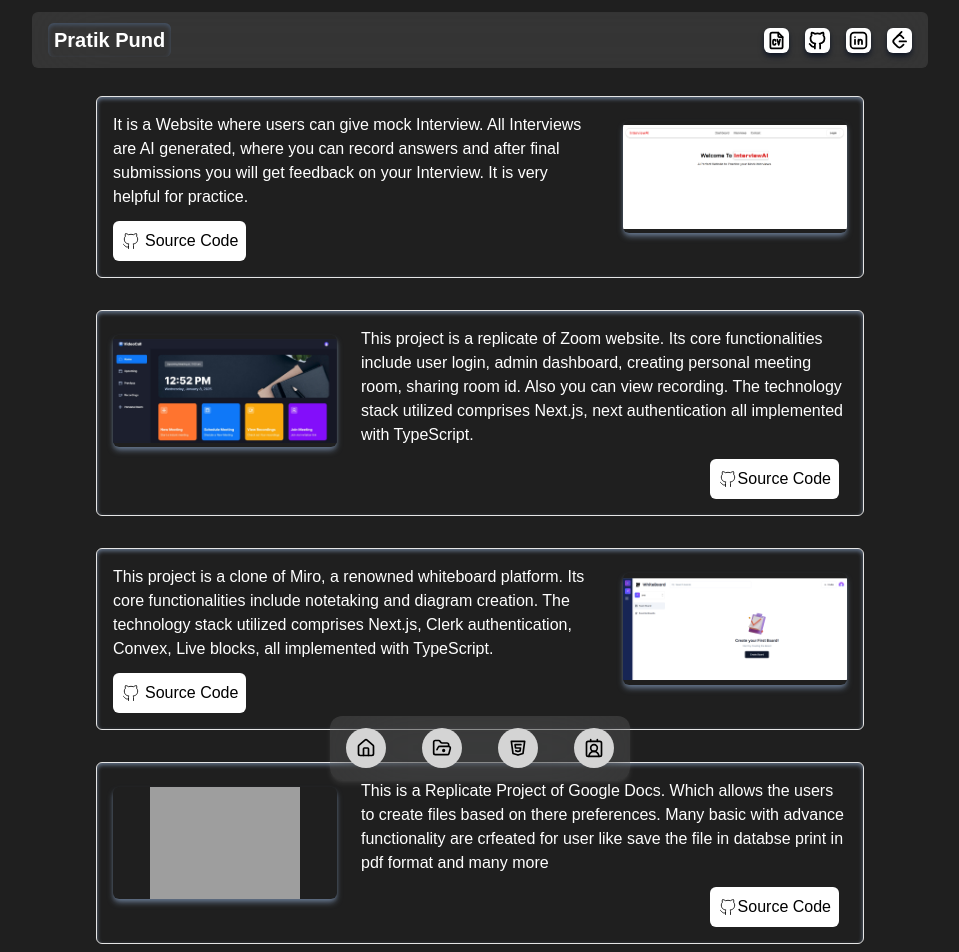
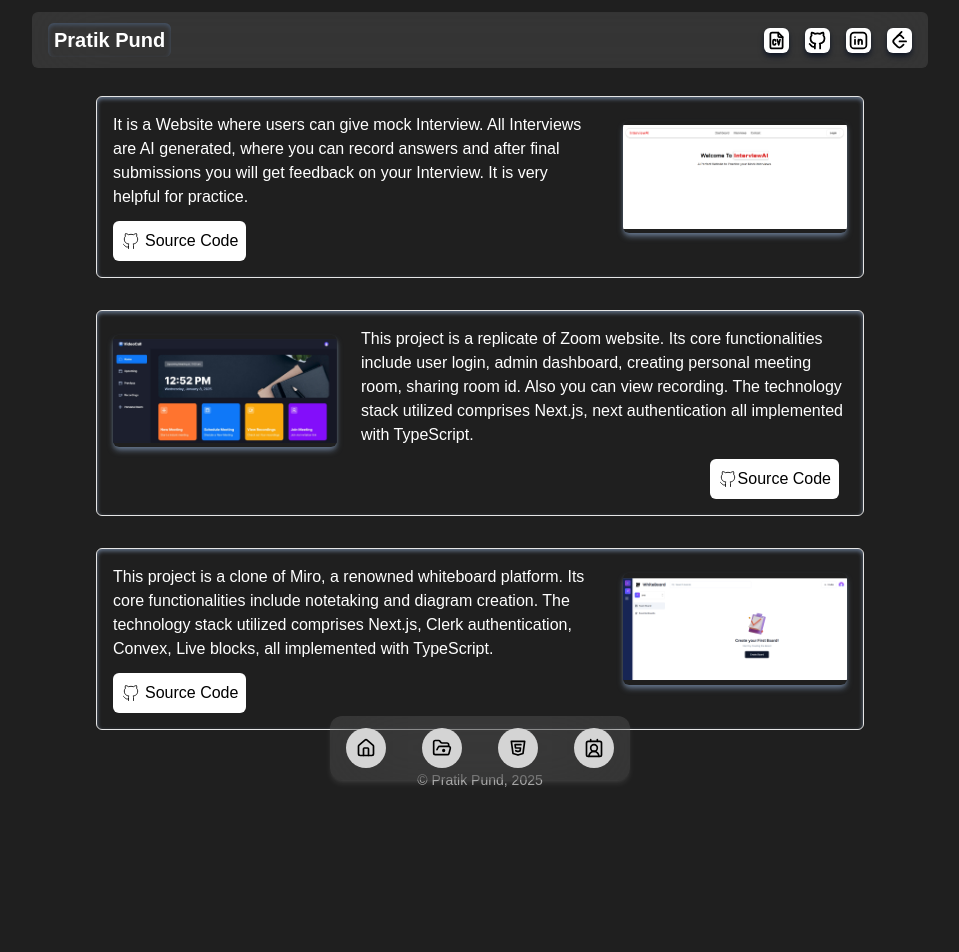
Before and after one commit to pratik-git10/portfolio_website, a Next.js app: page /products in a window 1280 px wide. Shown: the top 952 px of the page, without its empty margins (160-1119 px from the left). After the commit the page ends 902 px from the top, so only its background shows below. Built offline with nearby package versions, Linux system fonts and the light colour scheme; grey boxes are pictures that could not be loaded.

Commit message:
Modified Home Page

```diff
--- a/app/(home)/page.tsx
+++ b/app/(home)/page.tsx
@@ -15,9 +15,7 @@ export default function Home() {
           over 1 years of experience developing a wide range of projects with
           varying levels of complexity. My eagerness to learn new things is only
           matched by my desire to advance alongside driven and ambitious
-          individuals. Through my work, I strive to craft digital experiences
-          that exceed user expectations, leaving a lasting impression of quality
-          and innovation.
+          individuals.
         </p>
       </div>
       <div className="mt-6 p-2">
--- a/app/products/page.tsx
+++ b/app/products/page.tsx
@@ -35,15 +35,6 @@ const ProductPage = () => {
           image="/whiteboard_img.jpg"
           githublink="https://github.com/pratik-git10/whiteboard"
         />
-
-        <ProjectSectionNew
-          description="This is a Replicate Project of Google Docs. Which allows the users to create files based on there preferences. Many basic with advance functionality are crfeated for user like save the file in databse print in pdf format and many more"
-          link="/"
-          linkLabel="Google-Documents"
-          // image
-          image="/image"
-          githublink="https://github.com/pratik-git10/Docs_Clone"
-        />
       </div>
     </div>
   );
```
